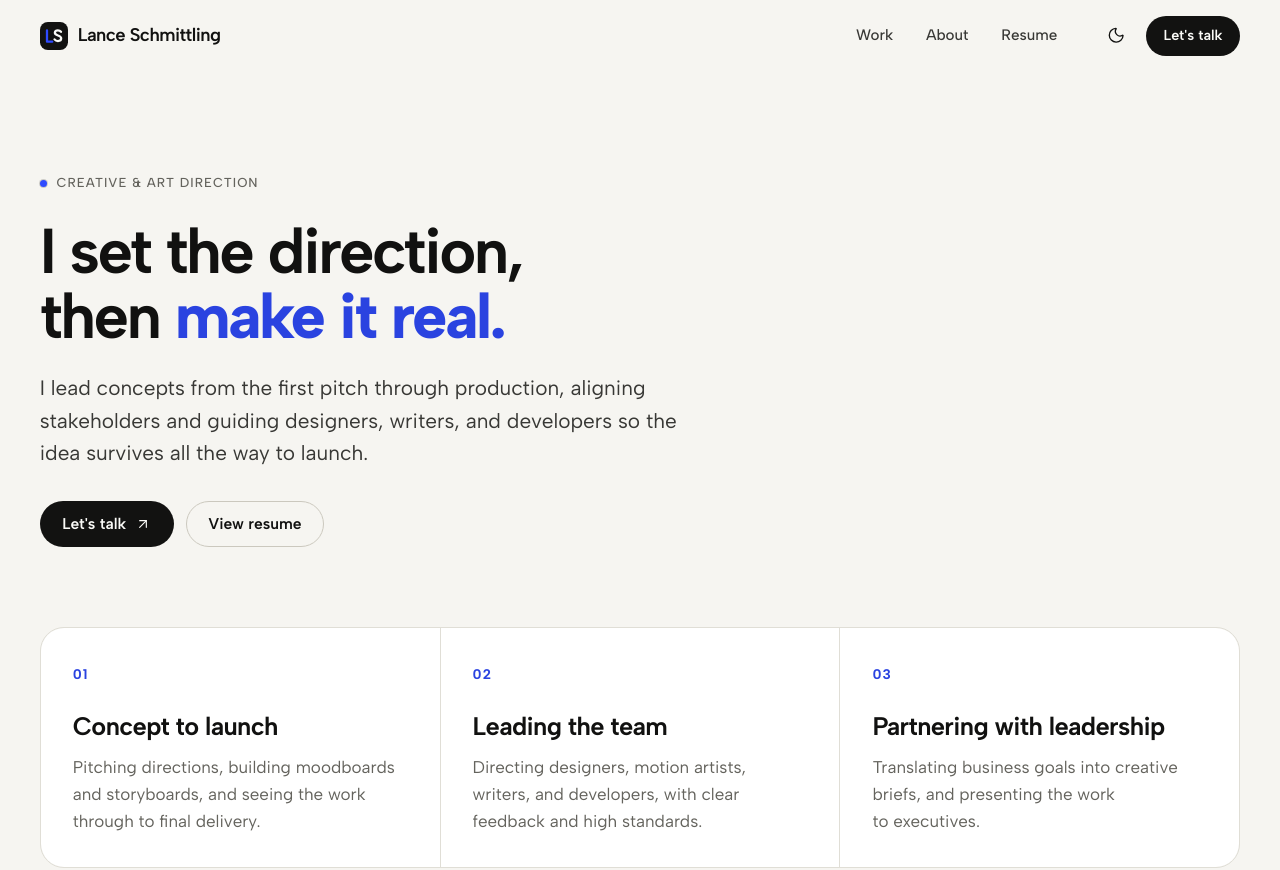
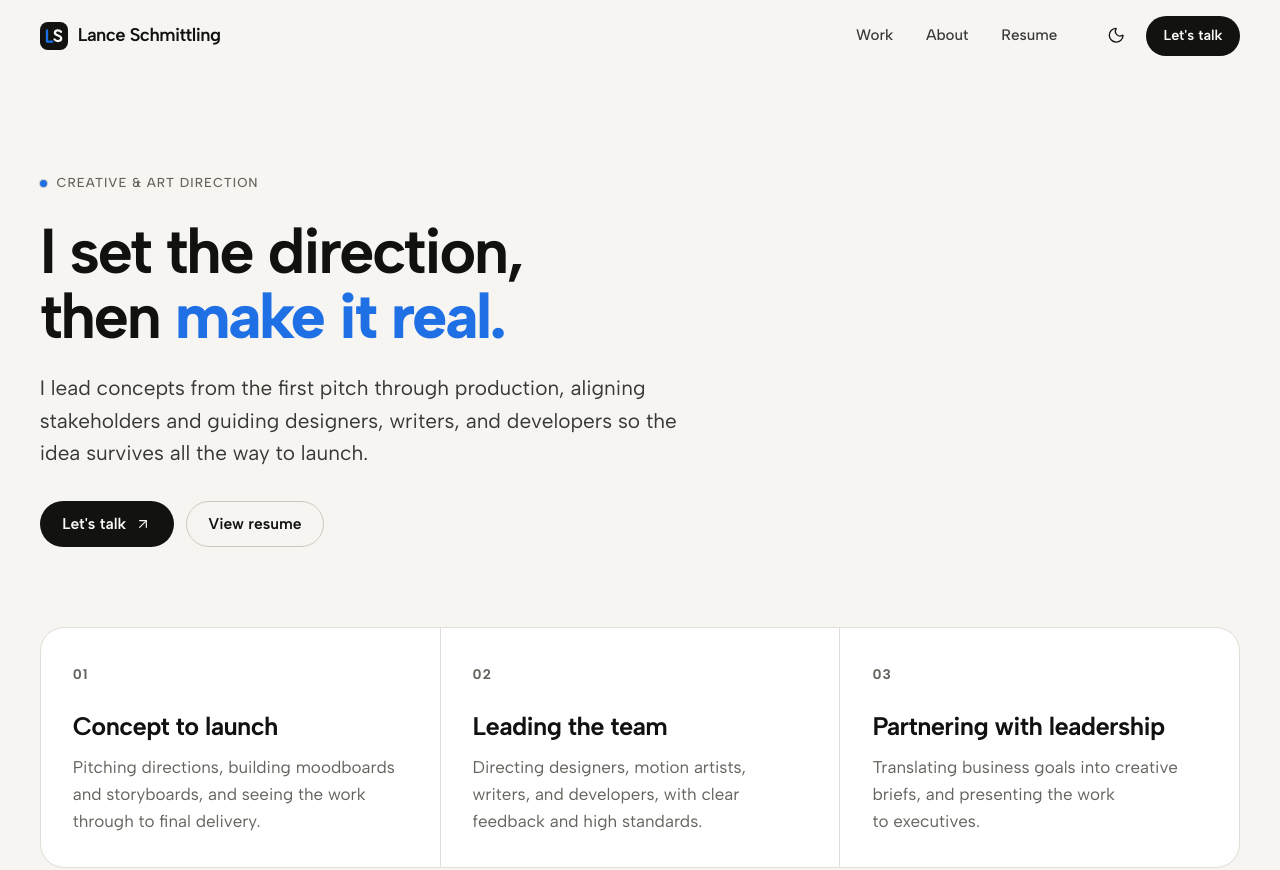
Before and after one commit to lancehenry/lanceschmance-portfolio, an Astro site: page /creative-direction in a window 1280 px wide. Shown: the top 870 px of the page. Built offline with nearby package versions, Linux system fonts and the light colour scheme; Astro itself is replaced by a stand-in of ours.

Commit message:
Use one azure accent (#1f6fe5) in light and dark mode
Replaces the cobalt + periwinkle pair with a single azure. White button text
on it is 4.7:1; as text it is 4.3:1 on the light canvas and 4.1:1 on the dark
canvas, which meets WCAG AA for large text. Small numbered labels on the
capabilities and focus pages move to the muted text color so no small text
relies on the accent. Updates the favicon, social image, and README.

Co-Authored-By: Claude Opus 5.5 <noreply@anthropic.com>
Claude-Session: https://claude.ai/code/session_01UTgP2WmN5pm9DVpAWjgWUi

```diff
--- a/src/components/home/Services.astro
+++ b/src/components/home/Services.astro
@@ -8,7 +8,7 @@ import { capabilities } from '@/config/home';
   <ol class="mt-12 grid gap-px overflow-hidden rounded-card border border-line bg-line sm:grid-cols-2 lg:grid-cols-3">
     {capabilities.items.map((item, index) => (
       <li class="reveal flex flex-col bg-surface p-7 sm:p-8">
-        <span class="text-sm font-bold tracking-[0.08em] text-accent-ink" aria-hidden="true">
+        <span class="text-sm font-bold tracking-[0.08em] text-muted" aria-hidden="true">
           {String(index + 1).padStart(2, '0')}
         </span>
         <h3 class="mt-8 text-title">{item.title}</h3>
--- a/src/pages/[focus].astro
+++ b/src/pages/[focus].astro
@@ -54,7 +54,7 @@ const workFilter = page.disciplines[0];
     <ol class="grid gap-px overflow-hidden rounded-card border border-line bg-line sm:grid-cols-3">
       {page.points.map((point, index) => (
         <li class="reveal bg-surface p-7 sm:p-8">
-          <span class="text-sm font-bold tracking-[0.08em] text-accent-ink" aria-hidden="true">
+          <span class="text-sm font-bold tracking-[0.08em] text-muted" aria-hidden="true">
             {String(index + 1).padStart(2, '0')}
           </span>
           <h3 class="mt-6 text-title">{point.title}</h3>
--- a/src/styles/global.css
+++ b/src/styles/global.css
@@ -100,14 +100,14 @@
   --ink: #111110;
   --body: #383835;
   --muted: #64635d;
-  /* Cobalt accent fill (buttons, dots, selection). White text on it passes contrast. */
-  --accent: #2f4bff;
-  --accent-strong: #1f3be6;
+  /* Azure accent, one color in light and dark mode.
+     White text on it passes 4.5:1 (buttons). As text it passes 3:1 on both light and dark
+     backgrounds, which covers large text (headline highlights) but not small body text,
+     so keep small labels in --ink or --muted. */
+  --accent: #1f6fe5;
+  --accent-strong: #185cc8;
   --on-accent: #ffffff;
-  /* Accent used as text on the canvas: slightly deeper so it passes 4.5:1. */
-  --accent-ink: #2a43e0;
-  /* Accent used as text on dark panels (the footer "Let's talk" panel). */
-  --accent-on-night: #8b9dff;
+  --accent-ink: var(--accent);
   --inverse: #121211;
   --on-inverse: #fafaf7;
   --night: #121211;
@@ -130,7 +130,6 @@
   --ink: #f4f3ee;
   --body: #cfcec7;
   --muted: #9d9c95;
-  --accent-ink: #8b9dff;
   --inverse: #f4f3ee;
   --on-inverse: #121211;
   --night: #171716;
@@ -239,11 +238,6 @@
   .highlight {
     color: var(--accent-ink);
     font-weight: 750;
-  }
-
-  .bg-night .highlight,
-  .on-night .highlight {
-    color: var(--accent-on-night);
   }
 
   .filter-chip {
```
Also changed, not shown: README.md, public/favicon.svg, public/og-image.png.
